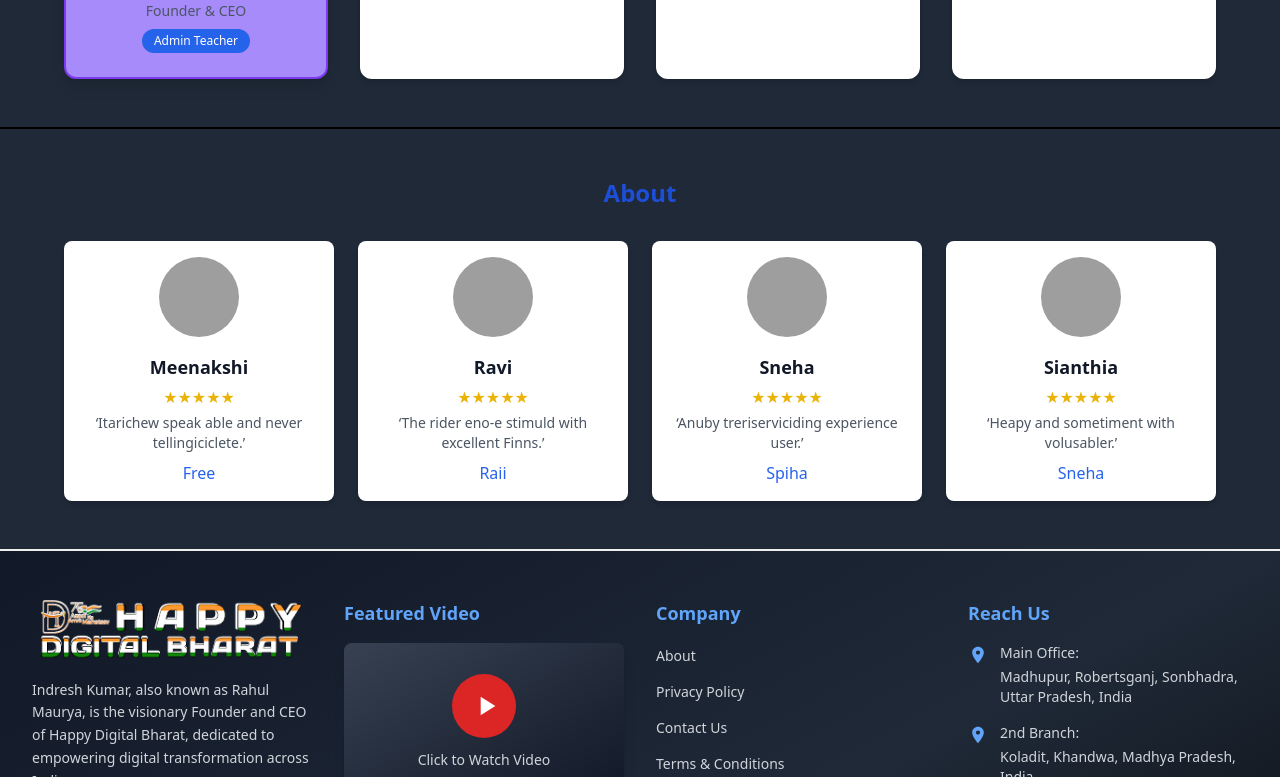
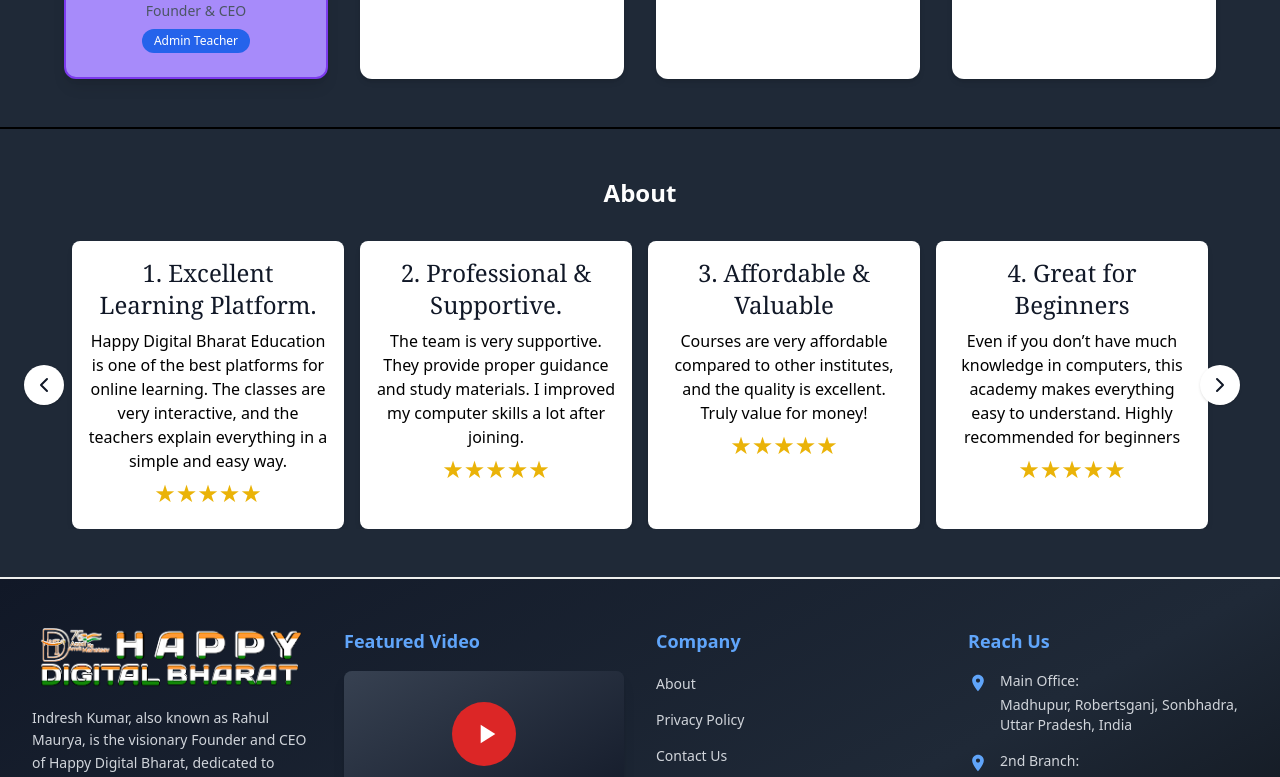
Before and after one commit to Santaravind/Edutech_Frontend, a React (Vite) app in the folder classes/: page / in a window 1280 px wide. Shown: the part 2124-2901 px from the top of the page. Built offline with nearby package versions, Linux system fonts and the light colour scheme; grey boxes are pictures that could not be loaded.

Commit message:
Rating added !!!

```diff
--- a/classes/src/component/auth/Login.jsx
+++ b/classes/src/component/auth/Login.jsx
@@ -53,7 +53,7 @@ const Login = () => {
       const resData = error.response?.data;
 
       // Show error toast
-      toast.error(resData?.error || 'Network error. Please try again.');
+      toast.error(resData?.error || 'Your email or password is wrong. Please try again.');
 
       // If backend tells to verify email
       if (resData?.needsVerification) {
--- a/classes/src/component/pages/Home.jsx
+++ b/classes/src/component/pages/Home.jsx
@@ -9,6 +9,7 @@ import acmc from '../assets/class1.jpg'
 import o from '../assets/Olevel.jpg'
 import ccc from '../assets/CCC.png'
 import { toast } from 'react-toastify';
+import Rating from './Rating';
 // import ceo from '../assets/Indresh_Singh.jpg'
 
 function Home() {
@@ -301,7 +302,7 @@ const [currentIndex, setCurrentIndex] = useState(0);
 
     {/* Teachers */}
     <section className="bg-gray-800 py-12 px-4 md:px-16 mt-0.5 mb-0.5">
-  <h2 className="text-3xl font-bold text-center mb-10 text-blue-700 font-sans ">Our Teachers</h2>
+  <h2 className="text-3xl font-bold text-center mb-10 text-white font-sans ">Our Teachers</h2>
 
   <div className="grid grid-cols-1 sm:grid-cols-2 lg:grid-cols-4 gap-8 max-w-6xl mx-auto">
 
@@ -359,45 +360,8 @@ const [currentIndex, setCurrentIndex] = useState(0);
 
 
       {/* About Section */}
-      <section className="py-12 px-4 md:px-16 text-center bg-gray-800 mt-0.5 mb-0.5">
-        <h2 className="text-2xl font-bold mb-8 text-blue-700 font-sans ">About </h2>
-        <div className="grid grid-cols-1 sm:grid-cols-2 md:grid-cols-4 gap-6">
-          {[
-            {
-              name: 'Meenakshi',
-              text: 'Itarichew speak able and never tellingiciclete.',
-              tag: 'Free',
-            },
-            {
-              name: 'Ravi',
-              text: 'The rider eno-e stimuld with excellent Finns.',
-              tag: 'Raii',
-            },
-            {
-              name: 'Sneha',
-              text: 'Anuby treriserviciding experience user.',
-              tag: 'Spiha',
-            },
-            {
-              name: 'Sianthia',
-              text: 'Heapy and sometiment with volusabler.',
-              tag: 'Sneha',
-            },
-          ].map((person, index) => (
-            <div key={index} className="bg-white shadow-md rounded-lg p-4">
-              <img
-                src={`https://randomuser.me/api/portraits/women/${index + 10}.jpg`}
-                alt={person.name}
-                className="w-20 h-20 rounded-full mx-auto mb-4 object-cover"
-              />
-              <h4 className="font-semibold text-lg">{person.name}</h4>
-              <div className="text-yellow-500 my-1">★★★★★</div>
-              <p className="text-sm text-gray-600">‘{person.text}’</p>
-              <p className="text-blue-600 font-medium mt-2">{person.tag}</p>
-            </div>
-          ))}
-        </div>
-      </section>
+
+      <Rating/>
     </div>
 
 
--- /dev/null
+++ b/classes/src/component/pages/Rating.jsx
@@ -0,0 +1,106 @@
+
+
+import { useState } from "react";
+import { ChevronLeft, ChevronRight } from "lucide-react";
+
+export default function Rating() {
+
+  const [index, setIndex] = useState(0);
+
+  const prevSlide = () => {
+    setIndex((prev) => (prev === 0 ? 0 : prev - 1));
+  };
+
+  const nextSlide = () => {
+    setIndex((prev) =>
+      prev >= cards.length - 4 ? cards.length - 4 : prev + 1
+    );
+  };
+  const cards = [
+    {
+      text: "1. Excellent Learning Platform.",
+      tag: "Happy Digital Bharat Education is one of the best platforms for online learning. The classes are very interactive, and the teachers explain everything in a simple and easy way.",
+    },
+    {
+      text: "2. Professional & Supportive.",
+      tag: "The team is very supportive. They provide proper guidance and study materials. I improved my computer skills a lot after joining.",
+    },
+    {
+      text: "3. Affordable & Valuable",
+      tag: "Courses are very affordable compared to other institutes, and the quality is excellent. Truly value for money!",
+    },
+    {
+      text: "4. Great for Beginners",
+      tag: "Even if you don’t have much knowledge in computers, this academy makes everything easy to understand. Highly recommended for beginners",
+    },
+    {
+      text: "5.Best Digital Education Initiative",
+      tag: "Happy Digital Bharat Education is doing a great job in spreading digital knowledge in India. A very innovative and helpful initiative for students.",
+    }
+    // {
+    //   text: "6. Flexible Timing",
+    //   tag: "I can attend classes as per my convenience. Very flexible for working professionals.",
+    // },
+  ];
+
+
+  return (
+    <section className="py-12 px-4 md:px-16 text-center bg-gray-800 mb-0.5">
+      <h2 className="text-2xl font-bold mb-8 text-white font-sans">About</h2>
+
+      {/* Desktop Carousel */}
+      <div className="relative hidden md:block">
+        {/* Arrow Left */}
+        <button
+          onClick={prevSlide}
+          className="absolute -left-10 top-1/2 transform -translate-y-1/2 bg-white p-2 rounded-full shadow hover:bg-rose-500"
+        >
+          <ChevronLeft  className="hover:text-white"/>
+        </button>
+
+        {/* Cards container */}
+        <div className="overflow-hidden">
+          <div
+            className="flex transition-transform duration-500 ease-in-out"
+            style={{ transform: `translateX(-${index * 25}%)` }}
+          >
+            {cards.map((person, idx) => (
+              <div key={idx} className="w-1/4 flex-shrink-0 px-2">
+                <div className="bg-white hover:bg-slate-500 shadow-md rounded-lg p-4 h-full">
+                  <p className="text-2xl font-serif hover:text-white text-gray-900">
+                    {person.text}
+                  </p>
+                  <p className="text-black font-medium mt-2 hover:text-white">
+                    {person.tag}
+                  </p>
+                  <div className="text-yellow-500  text-2xl my-1">★★★★★</div>
+                </div>
+              </div>
+            ))}
+          </div>
+        </div>
+
+        {/* Arrow Right */}
+        <button
+          onClick={nextSlide}
+          className="absolute -right-6 top-1/2 transform -translate-y-1/2 bg-white p-2 rounded-full shadow hover:bg-red-500"
+        >
+          <ChevronRight className="hover:text-white"/>
+        </button>
+      </div>
+
+      {/* Mobile Vertical List */}
+      <div className="flex flex-col gap-4 md:hidden">
+        {cards.map((person, idx) => (
+          <div key={idx} className="bg-white hover:bg-slate-400 shadow-md rounded-lg p-4">
+            <p className="text-2xl font-serif text-gray-900">{person.text}</p>
+            <p className="text-black font-medium mt-2 hover:text-white">
+              {person.tag}
+            </p>
+            <div className="text-yellow-500 text-2xl my-1">★★★★★</div>
+          </div>
+        ))}
+      </div>
+    </section>
+  );
+}
```
